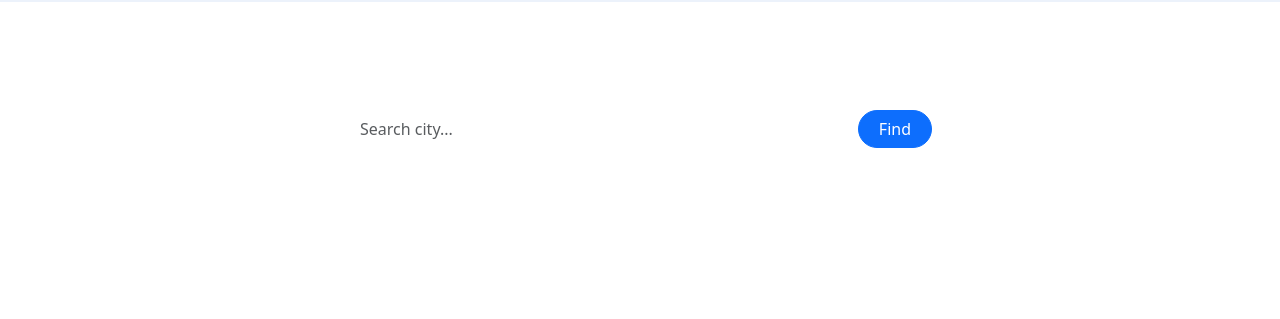
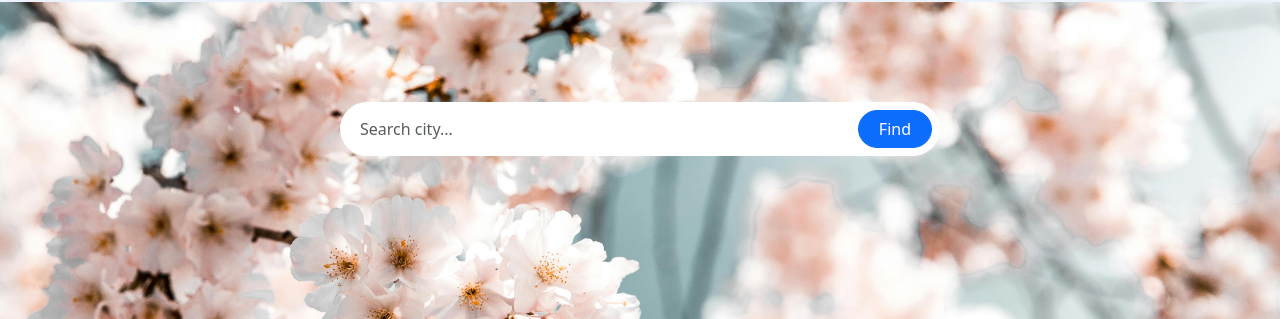
Before and after one commit to rawankh21/Weather-Forecast-Task, a plain HTML site: page index.html in a window 1280 px wide. Shown: the part 72-391 px from the top of the page. Drawn offline with Linux system fonts and the light colour scheme; the site is published under a folder, as on GitHub Pages, so addresses that start at the root find nothing.

Commit message:
Refactor CSS for body and navbar styles

```diff
--- a/style.css
+++ b/style.css
@@ -1,8 +1,9 @@
 body {
-    background-image: url('/imgs/pexels-suissounet-2101187.jpg') ;
-    background-size: cover;
-    background-repeat: no-repeat;
+  background-image: url('imgs/pexels-suissounet-2101187.jpg');
+  background-size: cover;
+  background-repeat: no-repeat;
 }
+
 /* Navbar */
 .navbar-brand {
   font-weight: bold;
```
